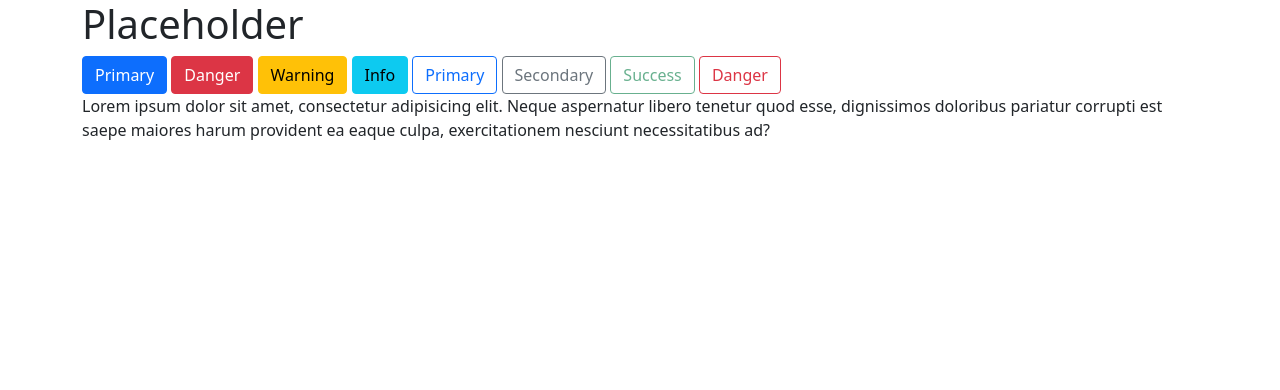
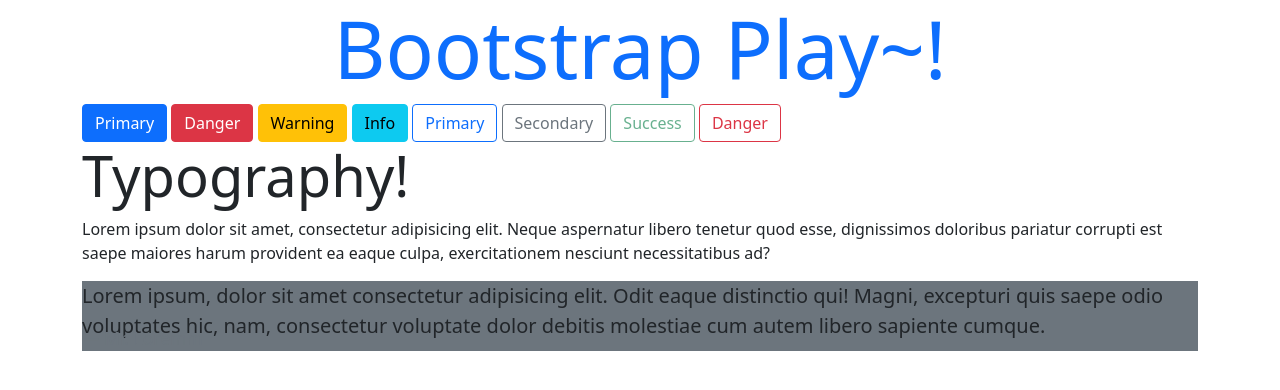
Before and after one commit to adaazunigaa/CSS-Frameworks-Bootstrap, a plain HTML site: page buttons/index.html in a window 1280 px wide. Drawn offline with nearby package versions, Linux system fonts and the light colour scheme.

Commit message:
Bootstrap typography and utilites (colors)

```diff
--- a/buttons/index.html
+++ b/buttons/index.html
@@ -18,7 +18,8 @@
 
 
     <div class="container">
-        <h1>Placeholder</h1>
+        <h1 class="display-1 text-center text-primary">Bootstrap Play~!</h1>
+
         <button type="button" class="btn btn-primary">Primary</button>
         <button type="button" class="btn btn-danger">Danger</button>
         <button type="button" class="btn btn-warning">Warning</button>
@@ -30,10 +31,19 @@
         <button type="button" class="btn btn-outline-success" disabled>Success</button>
         <button type="button" class="btn btn-outline-danger">Danger</button>
 
-
+        <h2 class="display-4">Typography!</h2>
         <p>Lorem ipsum dolor sit amet, consectetur adipisicing elit. Neque aspernatur libero tenetur quod esse,
             dignissimos doloribus pariatur corrupti est saepe maiores harum provident ea eaque culpa, exercitationem
-            nesciunt necessitatibus ad?</p>
+            nesciunt necessitatibus ad?
+        </p>
+        <blockquote class="blockquote text-right bg-secondary">
+            <p class="mb-0">
+                Lorem ipsum, dolor sit amet consectetur adipisicing elit. Odit eaque distinctio qui! Magni, excepturi
+                quis saepe odio voluptates hic, nam, consectetur voluptate dolor debitis molestiae cum autem libero
+                sapiente cumque.
+            </p>
+            <footer class="blockquote-footer text-right">Mr. Loremm</footer>
+        </blockquote>
     </div>
 
 
```
